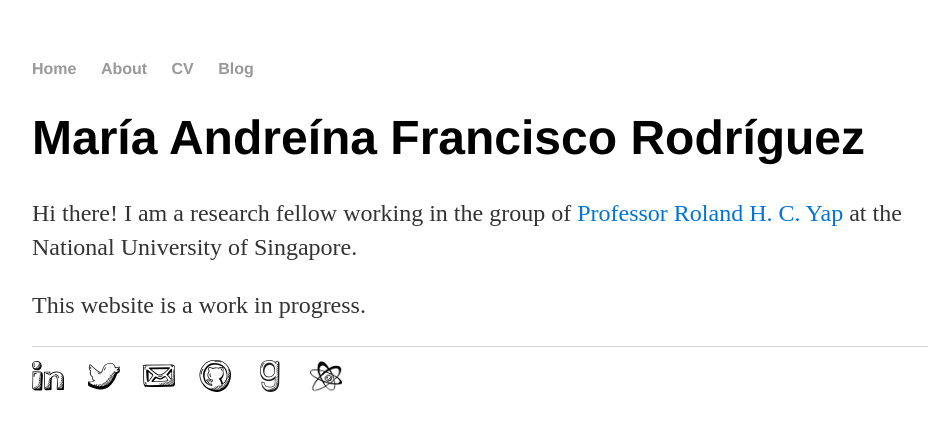
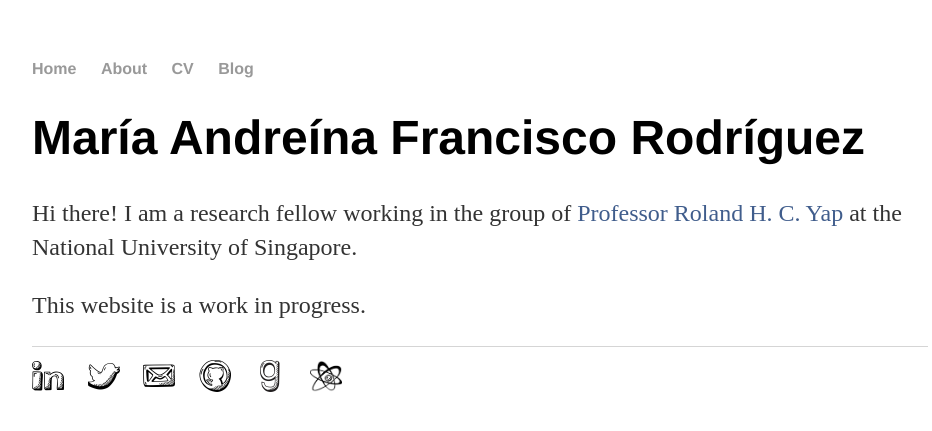
Before and after one commit to andreina-francisco/andreina-francisco.github.io, a Jekyll site: the page built from index.html, in a window 1280 px wide. Shown: the top 431 px of the page, without its empty margins (160-1092 px from the left). Built offline with Jekyll 4.4.1, drawn with Linux system fonts in a browser that asks for light colours; nearby versions of some CDN libraries; a style sheet for code colours, icons or effects is not loaded.

Commit message:
removed color

```diff
--- a/index.html
+++ b/index.html
@@ -4,7 +4,7 @@ title: Maria Andreina Francisco Rodriguez
 ---
 <div class="blurb">
 	<h1>Mar&iacute;a Andre&iacute;na Francisco Rodr&iacute;guez</h1>
-	<p>Hi there! I am a research fellow working in the group of <a class="text" href="http://www.comp.nus.edu.sg/cs/bio/ryap/"><font color="#0074D9"> Professor Roland H. C. Yap</font></a> at the National University of Singapore.</p>
+	<p>Hi there! I am a research fellow working in the group of <a class="text" href="http://www.comp.nus.edu.sg/cs/bio/ryap/">Professor Roland H. C. Yap</a> at the National University of Singapore.</p>
 
 	<p>This website is a work in progress.</p>
 </div><!-- /.blurb -->
```
